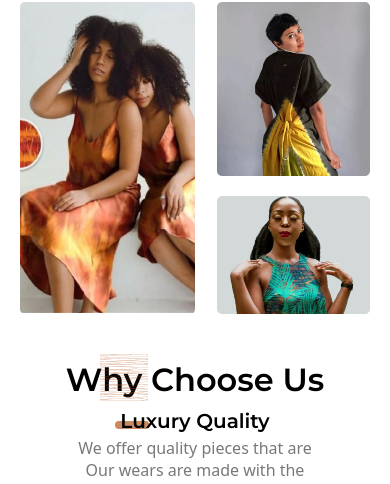
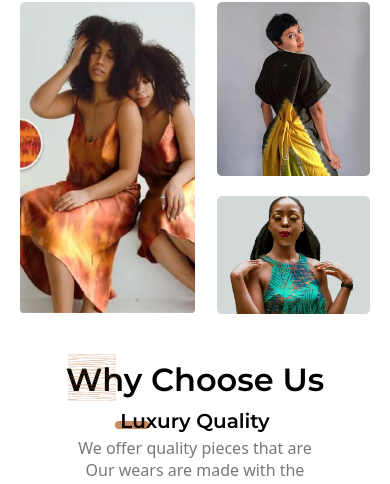
Before and after one commit to onifadjosh/MEELAH-S-THRIFT-STORE, a website: page index.html in a window 390 px wide. Shown: the part 616-1100 px from the top of the page. Drawn offline with Linux system fonts and the light colour scheme.

Commit message:
responsiveness changes

```diff
--- a/index.html
+++ b/index.html
@@ -103,7 +103,7 @@
 
     <section class="flex flex-col md:flex-row justify-between items-start pb-10 xl:px-[100px] px-5">
         <span class="relative flex justify-center w-full md:w-fit font-['Montserrat']">
-            <img src="dist/images/Frame.svg" alt="" class="absolute md:-left-3 left-[5.0rem]">
+            <img src="dist/images/Frame.svg" alt="" class="absolute md:-left-3 left-[3.0rem]">
             <h2 class="font-semibold text-[32px] md:text-[24px] lg:text-[32px] leading-[51px]">
                 Why <br class="hidden md:block">
                 Choose Us
```
Also changed, not shown: dist/output.css.
